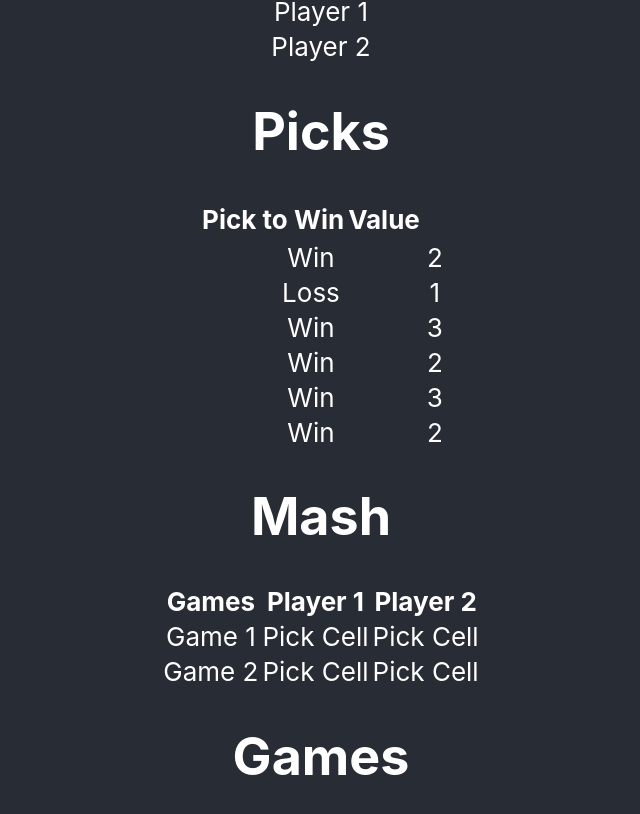
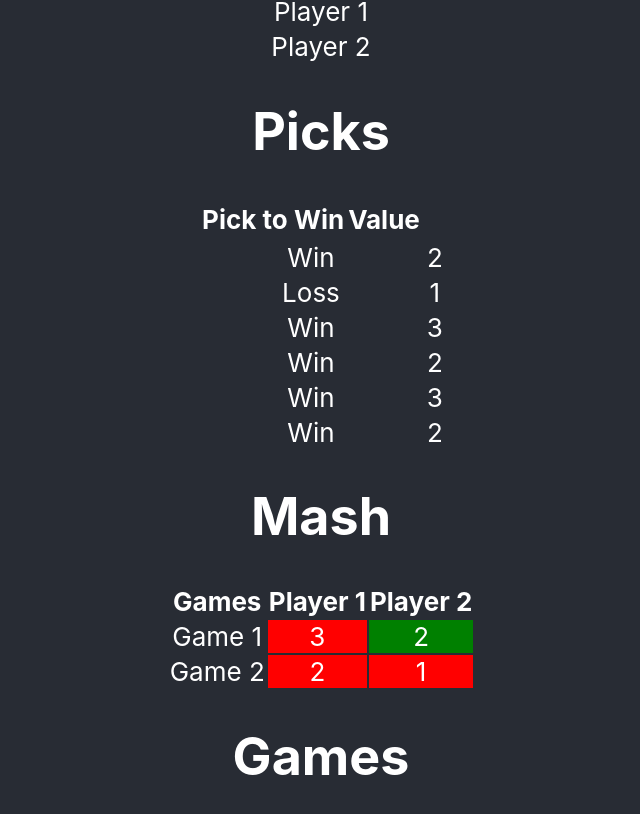
Before and after one commit to jschmitz/confidence-pool, a React (Create React App) app: page / in a window 1280 px wide. Shown: the part 914-1728 px from the top of the page, without its empty margins (319-959 px from the left). Built offline with nearby package versions, Linux system fonts and the light colour scheme.

Commit message:
Add values and sytles to pick cells

```diff
--- a/package.json
+++ b/package.json
@@ -10,6 +10,7 @@
     "@types/node": "^16.7.13",
     "@types/react": "^17.0.20",
     "@types/react-dom": "^17.0.9",
+    "csstype": "^3.0.10",
     "react": "^17.0.2",
     "react-dom": "^17.0.2",
     "react-scripts": "5.0.0",
--- a/src/App.tsx
+++ b/src/App.tsx
@@ -71,7 +71,7 @@ function App() {
             {mash.map(({id, cells}: any ) => (
               <tr key={id}>
                   {cells.map(({id, game_name, pick_value, pick_result, pick_id}: any) =>
-                    <Cell isGame={ pick_id == null} gameName={game_name} />
+                    <Cell isGame={ pick_id == null} gameName={game_name} pickValue={pick_value} pickResult={pick_result} />
                   )}
               </tr>
             ))}
--- a/src/Cell.tsx
+++ b/src/Cell.tsx
@@ -5,11 +5,13 @@ import PickCell from './PickCell';
 interface Props {
  isGame: boolean;
  gameName: string;
+ pickValue: number;
+ pickResult: boolean;
 }
 
-const Cell: FC<Props> = ({ isGame, gameName }) => {
+const Cell: FC<Props> = ({ isGame, gameName, pickResult, pickValue }) => {
   return (
-    isGame ? <GameCell gameName={gameName} /> : <PickCell />
+    isGame ? <GameCell gameName={gameName} /> : <PickCell pickValue={pickValue} pickResult={pickResult} />
   );
 };
 
--- a/src/PickCell.tsx
+++ b/src/PickCell.tsx
@@ -1,13 +1,26 @@
 import React, { FC } from 'react';
+import CSS from 'csstype';
 
 interface PickProps {
+  pickResult: boolean;
+  pickValue: number;
 }
 
-const PickCell: FC<PickProps> = ({ }) => {
+const incorrectStyle: CSS.Properties = {
+  backgroundColor: 'red',
+  color: 'white',
+  borderColor: 'green'
+};
+
+const correctStyle: CSS.Properties = {
+  backgroundColor: 'green',
+  color: 'white',
+  borderColor: 'orange'
+};
+
+const PickCell: FC<PickProps> = ({ pickValue, pickResult }) => {
   return (
-    <>
-      <td>Pick Cell</td>
-    </>
+    <td style={pickResult ? incorrectStyle : correctStyle}>{pickValue}</td>
   );
 };
 
```
Also changed, not shown: 1 other file (tests, documents, lock files or other folders).
